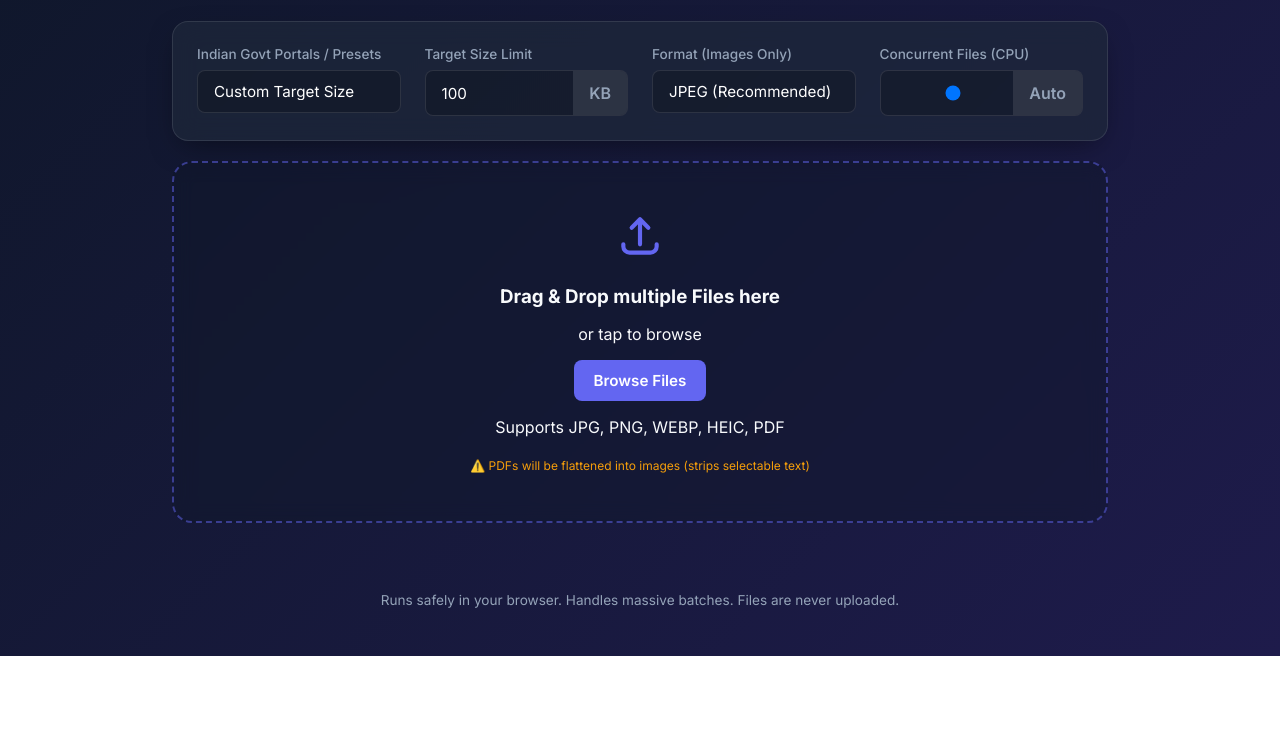
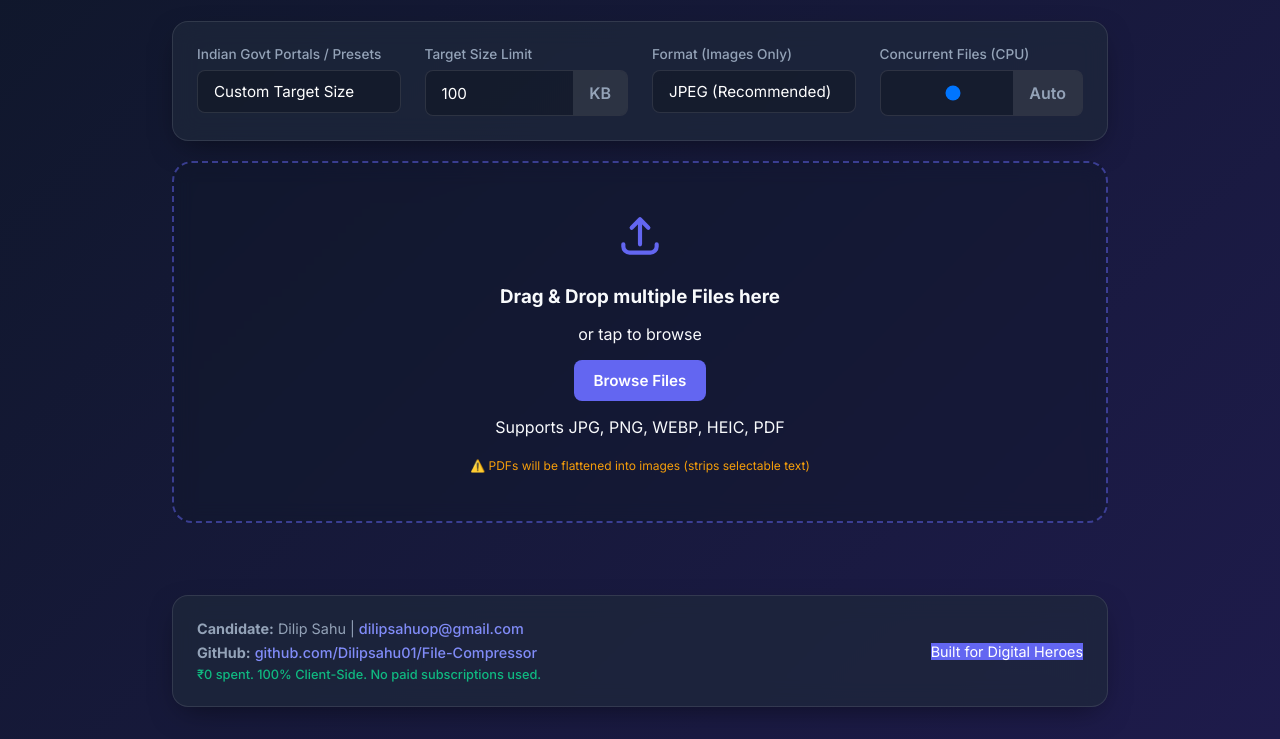
Before and after one commit to Dilipsahu01/File-Compressor, a website: page index.html in a window 1280 px wide. Shown: the part 144-883 px from the top of the page. Before the commit the page ends 800 px from the top, so only its background shows below. Drawn offline with nearby package versions, Linux system fonts and the light colour scheme; a script that the page names is missing.

Commit message:
Add Candidate details and Built for Digital Heroes button to footer

```diff
--- a/css/style.css
+++ b/css/style.css
@@ -306,11 +306,47 @@ button, .btn-success, .btn-danger, .btn-warning {
 
 .hidden { display: none !important; }
 
-footer {
-    text-align: center;
-    padding: 1rem;
+.footer-panel {
+    display: flex;
+    justify-content: space-between;
+    align-items: center;
+    gap: 1.5rem;
+    margin-top: 2rem;
+    padding: 1.5rem;
+    text-align: left;
+    font-size: 0.9rem;
     color: var(--text-secondary);
-    font-size: 0.85rem;
+}
+
+.footer-info p {
+    margin-bottom: 0.4rem;
+}
+
+.footer-info p:last-child {
+    margin-bottom: 0;
+}
+
+.link-highlight {
+    color: #818cf8;
+    text-decoration: none;
+    font-weight: 500;
+    transition: color 0.2s ease;
+}
+
+.link-highlight:hover {
+    color: #a5b4fc;
+    text-decoration: underline;
+}
+
+.cost-note {
+    font-size: 0.8rem;
+    color: var(--success-color);
+    font-weight: 500;
+}
+
+.hero-btn {
+    white-space: nowrap;
+    text-decoration: none;
 }
 
 /* Responsive */
@@ -320,4 +356,13 @@ footer {
     .file-actions { width: 100%; justify-content: space-between; }
     .file-actions a, .file-actions button { flex: 1; }
     .action-bar { justify-content: center; }
+    .footer-panel {
+        flex-direction: column;
+        text-align: center;
+        gap: 1rem;
+    }
+    .hero-btn {
+        width: 100%;
+        text-align: center;
+    }
 }
--- a/index.html
+++ b/index.html
@@ -94,8 +94,15 @@
             </div>
         </main>
 
-        <footer>
-            <p>Runs safely in your browser. Handles massive batches. Files are never uploaded.</p>
+        <footer class="footer-panel panel-glass">
+            <div class="footer-info">
+                <p><strong>Candidate:</strong> Dilip Sahu | <a href="mailto:dilipsahuop@gmail.com" class="link-highlight">dilipsahuop@gmail.com</a></p>
+                <p><strong>GitHub:</strong> <a href="https://github.com/Dilipsahu01/File-Compressor" target="_blank" class="link-highlight">github.com/Dilipsahu01/File-Compressor</a></p>
+                <p class="cost-note">₹0 spent. 100% Client-Side. No paid subscriptions used.</p>
+            </div>
+            <div class="footer-action">
+                <a href="https://digitalheroesco.com" target="_blank" class="btn-primary hero-btn">Built for Digital Heroes</a>
+            </div>
         </footer>
     </div>
 
```
